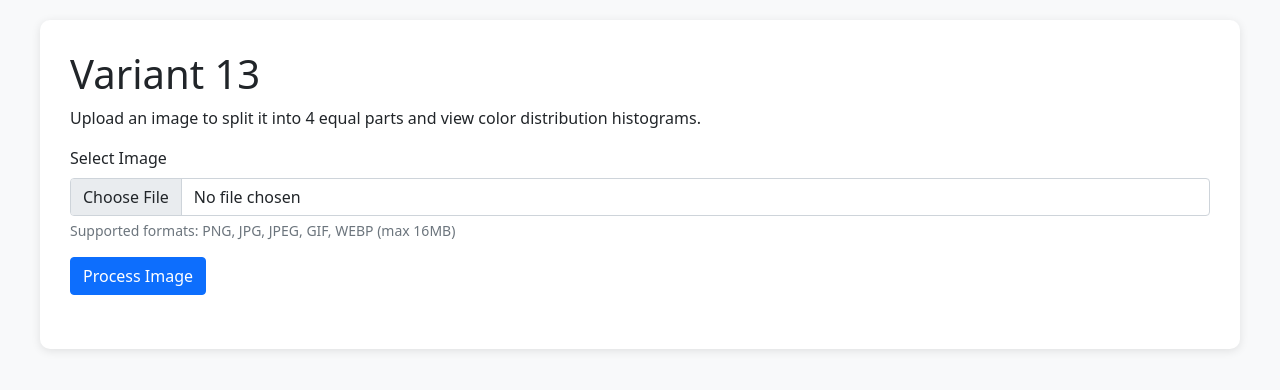
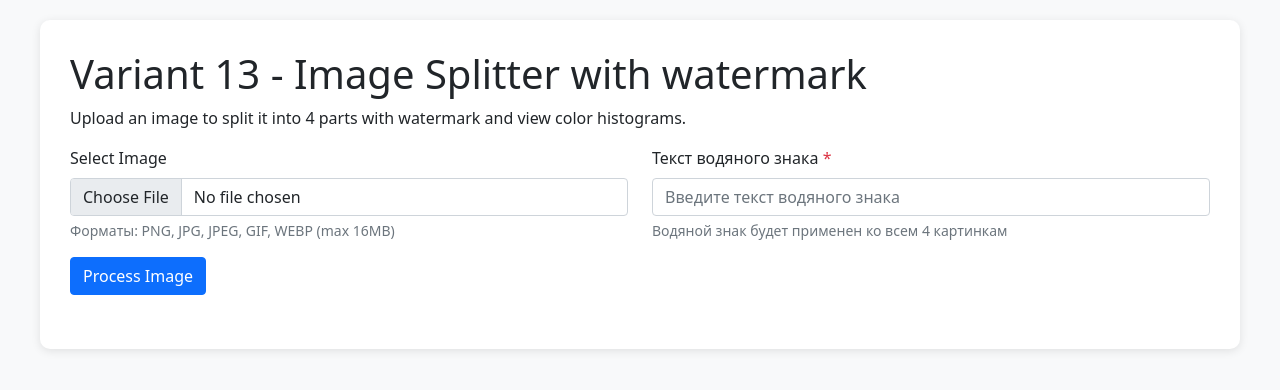
Before and after one commit to ttamelaxyz/web_service1, a Flask app: page / in a window 1280 px wide. Shown: the top 390 px of the page. Run offline with Flask 3, Linux system fonts and the light colour scheme.

Commit message:
watermark update

```diff
--- a/flaskapp/app.py
+++ b/flaskapp/app.py
@@ -9,7 +9,7 @@ import time
 
 # Добавляем путь к текущей папке
 sys.path.insert(0, os.path.dirname(os.path.abspath(__file__)))
-from image_processor import split_image_into_four, generate_color_histograms
+from image_processor import split_image_into_four, generate_color_histograms, add_watermark_to_parts
 
 app = Flask(__name__)
 app.secret_key = os.environ.get("SECRET_KEY", "web-service-secret-key-2003")
@@ -87,6 +87,8 @@ def index():
         if file.filename == '':
             return render_template('index.html', error="No file selected")
 
+        watermark_text = request.form.get('watermark_text', '').strip()
+
         if file and allowed_file(file.filename):
             clear_current_session()
 
@@ -100,11 +102,18 @@ def index():
             try:
                 file.save(original_path)
 
+                # Разбиваем изображение на части
                 parts = split_image_into_four(original_path, upload_dir)
 
                 if not parts:
                     return render_template('index.html', error="Failed to split image")
 
+                # Добавляем водяной знак, если текст указан
+                watermarked_parts = []
+                if watermark_text:
+                    watermarked_parts = add_watermark_to_parts(parts, upload_dir, watermark_text)
+
+                # Генерируем гистограммы
                 histograms = generate_color_histograms(original_path, parts, plots_dir)
 
                 if not histograms:
@@ -117,8 +126,16 @@ def index():
                     'histograms': [url_for('static', filename=f'plots/{session_id}/{h}') for h in histograms]
                 }
 
+                # Добавляем URL водяных знаков, если они есть
+                if watermarked_parts:
+                    image_urls['watermarked_parts'] = [
+                        url_for('static', filename=f'uploads/{session_id}/{wp}')
+                        for wp in watermarked_parts
+                    ]
+
                 return render_template('index.html',
                                      image_urls=image_urls,
+                                     watermark_text=watermark_text,
                                      success="Image processed successfully")
 
             except Exception as e:
--- a/flaskapp/templates/index.html
+++ b/flaskapp/templates/index.html
@@ -30,20 +30,45 @@
             gap: 10px;
             margin: 15px 0;
         }
-        .part-img {
+        .watermark-img {
             width: 100%;
-            border: 1px solid #007bff;
+            height: 200px;
+            object-fit: cover;
+            border: 1px solid #28a745;
         }
         .histogram-img {
             width: 100%;
             margin: 5px 0;
         }
+        .watermark-section {
+            background-color: rgba(40, 167, 69, 0.05);
+            border-left: 4px solid #28a745;
+            padding-left: 15px;
+            margin: 20px 0;
+        }
+        .watermark-header {
+            display: flex;
+            align-items: center;
+            gap: 10px;
+            margin-bottom: 15px;
+        }
+        .watermark-text-badge {
+            background-color: #28a745;
+            color: white;
+            padding: 5px 10px;
+            border-radius: 20px;
+            font-size: 0.9rem;
+        }
+        .original-img {
+            max-height: 300px;
+            object-fit: contain;
+        }
     </style>
 </head>
 <body>
     <div class="container">
-        <h1>Variant 13</h1>
-        <p>Upload an image to split it into 4 equal parts and view color distribution histograms.</p>
+        <h1>Variant 13 - Image Splitter with watermark</h1>
+        <p>Upload an image to split it into 4 parts with watermark and view color histograms.</p>
 
         {% if error %}
             <div class="alert alert-danger">{{ error }}</div>
@@ -54,57 +79,91 @@
         {% endif %}
 
         <form method="POST" enctype="multipart/form-data" class="mb-4">
-            <div class="mb-3">
-                <label for="file" class="form-label">Select Image</label>
-                <input class="form-control" type="file" name="file" id="file" accept="image/*" required>
-                <div class="form-text">
-                    Supported formats: PNG, JPG, JPEG, GIF, WEBP (max 16MB)
+            <div class="row">
+                <div class="col-md-6">
+                    <div class="mb-3">
+                        <label for="file" class="form-label">Select Image</label>
+                        <input class="form-control" type="file" name="file" id="file" accept="image/*" required>
+                        <div class="form-text">
+                            Форматы: PNG, JPG, JPEG, GIF, WEBP (max 16MB)
+                        </div>
+                    </div>
+                </div>
+                <div class="col-md-6">
+                    <div class="mb-3">
+                        <label for="watermark_text" class="form-label">Текст водяного знака <span class="text-danger">*</span></label>
+                        <input type="text" class="form-control" id="watermark_text" name="watermark_text"
+                               placeholder="Введите текст водяного знака"
+                               value="{{ watermark_text if watermark_text else '' }}" required>
+                        <div class="form-text">
+                            Водяной знак будет применен ко всем 4 картинкам
+                        </div>
+                    </div>
                 </div>
             </div>
+
             <button type="submit" class="btn btn-primary">Process Image</button>
         </form>
 
         {% if image_urls %}
         <div class="row">
+            <!-- Исходная картинка -->
             <div class="col-md-6">
                 <div class="image-container">
-                    <h3>Original Image</h3>
-                    <img src="{{ image_urls.original }}" class="img-fluid rounded" alt="Original">
+                    <h3>Исходная картинка</h3>
+                    <img src="{{ image_urls.original }}" class="img-fluid rounded original-img" alt="Original">
                 </div>
             </div>
 
+            <!-- Разбиение оригинала на 4 части -->
+            {% if image_urls.get('watermarked_parts') %}
             <div class="col-md-6">
                 <div class="image-container">
-                    <h3>Split Parts</h3>
+                    <div class="watermark-header">
+                        <h3 class="mb-0">Разбиение оригинала на 4 части</h3>
+                        {% if watermark_text %}
+                        <span class="watermark-text-badge">"{{ watermark_text }}"</span>
+                        {% endif %}
+                    </div>
                     <div class="part-grid">
-                        {% for part_url in image_urls.parts %}
-                            <div>
-                                <p>Part {{ loop.index }}</p>
-                                <img src="{{ part_url }}" class="part-img" alt="Part {{ loop.index }}">
+                        {% for wm_url in image_urls.watermarked_parts %}
+                            <div class="text-center">
+                                <p class="mb-1">Part {{ loop.index }}</p>
+                                <img src="{{ wm_url }}" class="watermark-img rounded" alt="Watermarked Part {{ loop.index }}">
                             </div>
                         {% endfor %}
                     </div>
                 </div>
             </div>
+            {% endif %}
         </div>
 
+        <!-- Гистограммы вывод -->
         <div class="row mt-4">
             <div class="col-12">
                 <div class="image-container">
                     <h3>Color Distribution Histograms</h3>
                     <div class="row">
                         {% for hist_url in image_urls.histograms %}
-                            <div class="col-md-6 col-lg-4 mb-3">
-                                <div class="card">
+                            <div class="col-md-6 col-lg-3 mb-3">
+                                <div class="card h-100">
                                     <div class="card-body">
-                                        <p class="card-title text-center">
+                                        <h6 class="card-title text-center">
                                             {% if 'original' in hist_url %}
                                                 Original Image
+                                            {% elif 'part_1' in hist_url %}
+                                                Part 1
+                                            {% elif 'part_2' in hist_url %}
+                                                Part 2
+                                            {% elif 'part_3' in hist_url %}
+                                                Part 3
+                                            {% elif 'part_4' in hist_url %}
+                                                Part 4
                                             {% else %}
-                                                Part {{ loop.index - 1 if loop.index > 1 else 1 }}
+                                                Histogram
                                             {% endif %}
-                                        </p>
-                                        <img src="{{ hist_url }}" class="histogram-img" alt="Histogram">
+                                        </h6>
+                                        <img src="{{ hist_url }}" class="histogram-img rounded" alt="Histogram">
                                     </div>
                                 </div>
                             </div>
@@ -113,7 +172,41 @@
                 </div>
             </div>
         </div>
+
+
         {% endif %}
     </div>
+
+    <script>
+        // File input preview
+        document.getElementById('file').addEventListener('change', function(e) {
+            if (this.files && this.files[0]) {
+                const fileName = this.files[0].name;
+                const fileSize = (this.files[0].size / (1024 * 1024)).toFixed(2);
+                const label = document.querySelector('label[for="file"]');
+                label.innerHTML = `Selected: <strong>${fileName}</strong> (${fileSize} MB)`;
+            }
+        });
+
+        // Watermark text validation
+        const watermarkInput = document.getElementById('watermark_text');
+        if (watermarkInput) {
+            watermarkInput.addEventListener('input', function() {
+                if (this.value.length > 30) {
+                    this.value = this.value.substring(0, 30);
+                    alert('Watermark text is limited to 30 characters');
+                }
+            });
+
+            // Add required validation styling
+            watermarkInput.addEventListener('blur', function() {
+                if (!this.value.trim()) {
+                    this.classList.add('is-invalid');
+                } else {
+                    this.classList.remove('is-invalid');
+                }
+            });
+        }
+    </script>
 </body>
 </html>
```
Also changed, not shown: flaskapp/image_processor.py (+156 -1 lines), flaskapp/static/plots/a91afbf9-daa0-473d-a6d3-e6ad476c95e8/hist_original.png (added), flaskapp/static/plots/a91afbf9-daa0-473d-a6d3-e6ad476c95e8/hist_part_1.png (added), flaskapp/static/plots/a91afbf9-daa0-473d-a6d3-e6ad476c95e8/hist_part_2.png (added), flaskapp/static/plots/a91afbf9-daa0-473d-a6d3-e6ad476c95e8/hist_part_3.png (added), flaskapp/static/plots/a91afbf9-daa0-473d-a6d3-e6ad476c95e8/hist_part_4.png (added), flaskapp/static/uploads/a91afbf9-daa0-473d-a6d3-e6ad476c95e8/original.jpg (added), flaskapp/static/uploads/a91afbf9-daa0-473d-a6d3-e6ad476c95e8/part_1.jpg (added), flaskapp/static/uploads/a91afbf9-daa0-473d-a6d3-e6ad476c95e8/part_2.jpg (added), flaskapp/static/uploads/a91afbf9-daa0-473d-a6d3-e6ad476c95e8/part_3.jpg (added), flaskapp/static/uploads/a91afbf9-daa0-473d-a6d3-e6ad476c95e8/part_4.jpg (added), flaskapp/static/uploads/a91afbf9-daa0-473d-a6d3-e6ad476c95e8/watermarked_1.jpg (added), flaskapp/static/uploads/a91afbf9-daa0-473d-a6d3-e6ad476c95e8/watermarked_2.jpg (added), flaskapp/static/uploads/a91afbf9-daa0-473d-a6d3-e6ad476c95e8/watermarked_3.jpg (added), 1 more files.
